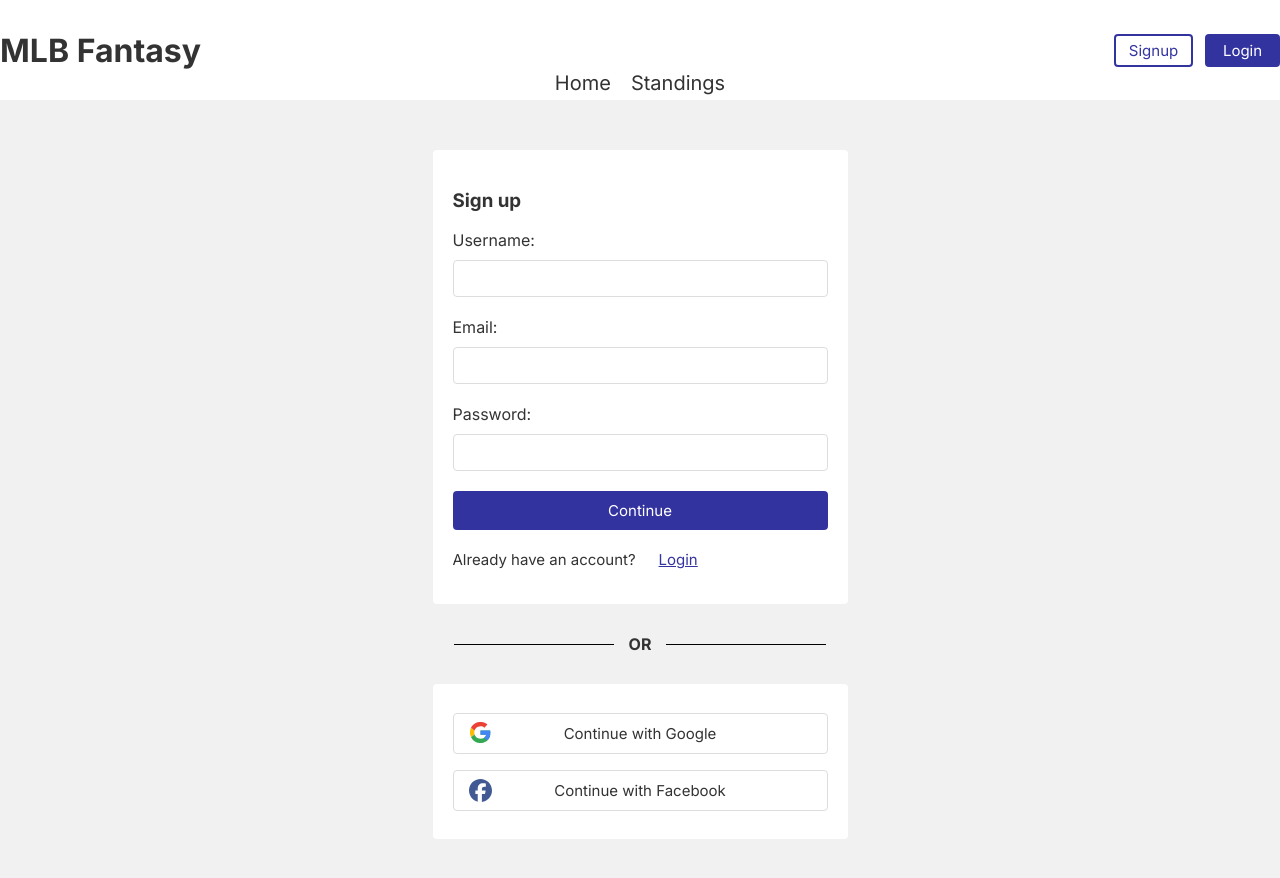
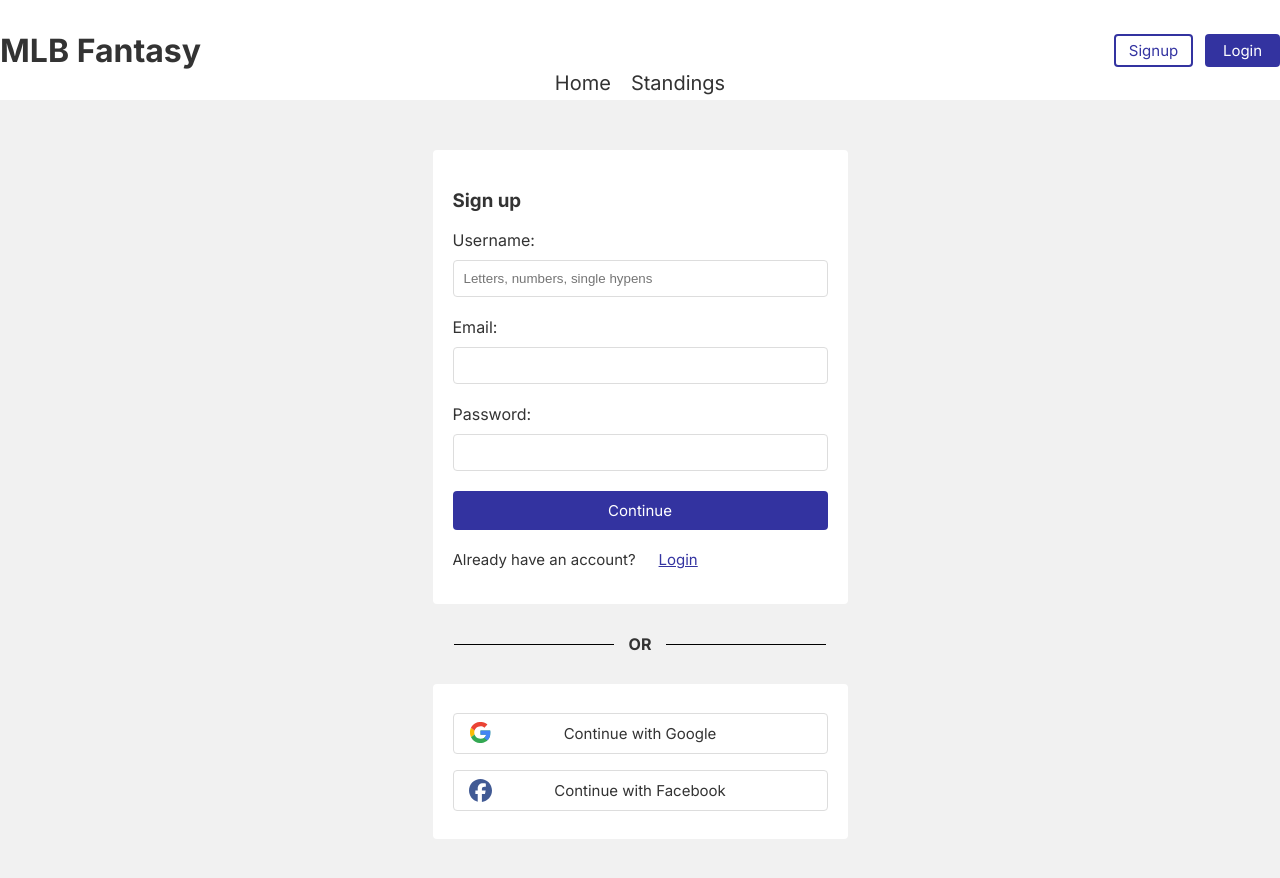
Before and after one commit to robpwatkins/workouts, a React (Create React App) app in the folder client/: page /signup in a window 1280 px wide. Shown: the top 878 px of the page. Built offline with nearby package versions, Linux system fonts and the light colour scheme; no server answers.

Commit message:
leaving regex for now

```diff
--- a/client/src/pages/Signup.js
+++ b/client/src/pages/Signup.js
@@ -25,6 +25,10 @@ const Signup = () => {
 
   const handleUsernameChange = async (e) => {
     setUsername(e.target.value);
+  };
+
+  const handleUsernameBlur = async (e) => {
+    if (e.target.value.length < 3) return setUsernameValid(false);
     setCheckingUsername(true);
     const isValid = /^(?![-])[a-zA-Z0-9-]+$(?<![-])/.test(e.target.value);
     if (!isValid) return setUsernameValid(isValid);
@@ -35,10 +39,6 @@ const Signup = () => {
     setUsernameExists(exists);
     if (!exists) setUsernameValid(true);
     setCheckingUsername(false);
-  };
-
-  const handleUsernameBlur = async (e) => {
-    if (e.target.value.length < 3) return setUsernameValid(false);
   }
 
   return (
@@ -51,6 +51,7 @@ const Signup = () => {
           onChange={e => handleUsernameChange(e)}
           onBlur={e => handleUsernameBlur(e)}
           value={username}
+          placeholder="Letters, numbers, single hypens"
           />
         <label>Email:</label>
         <input
```
